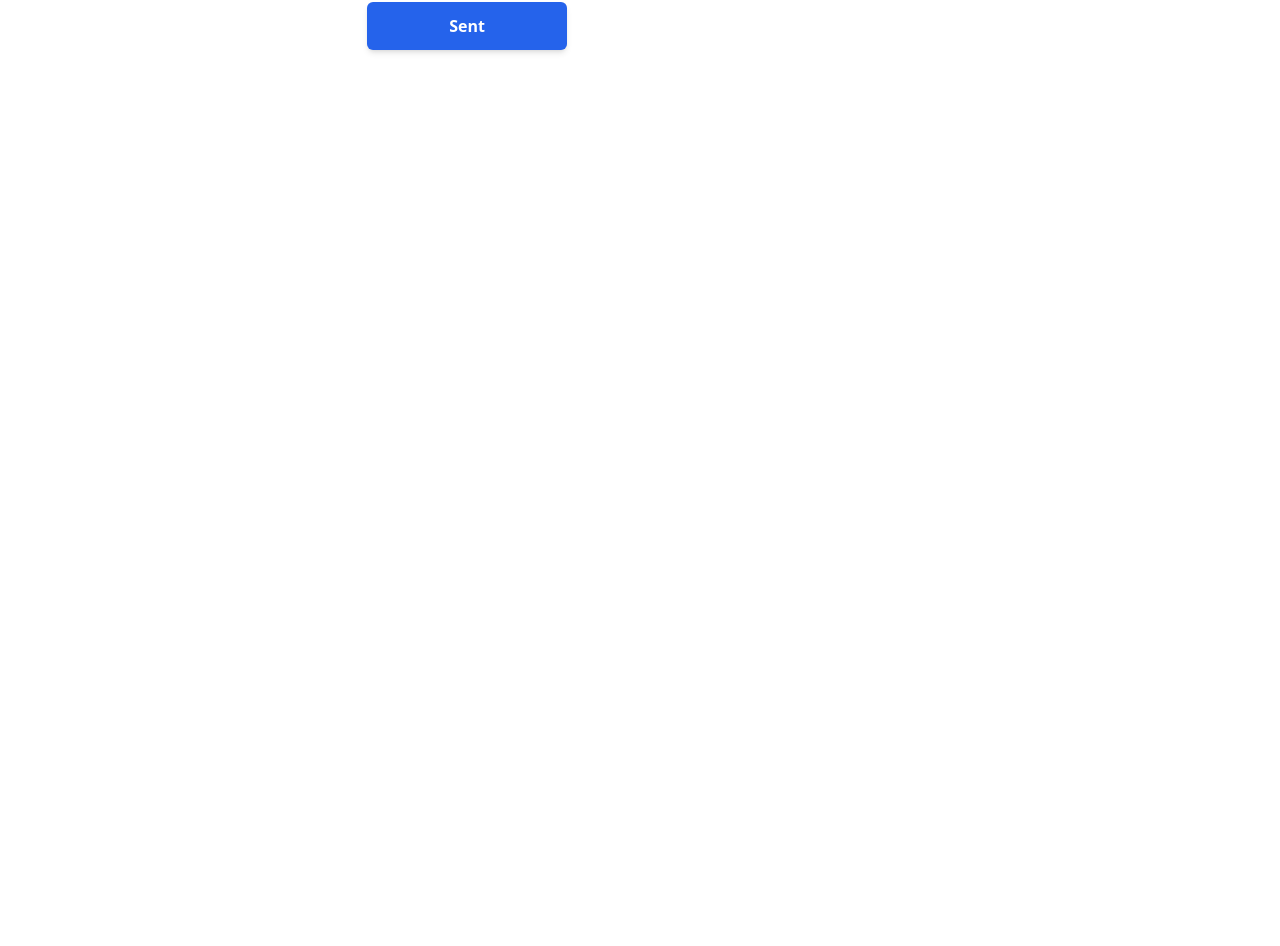
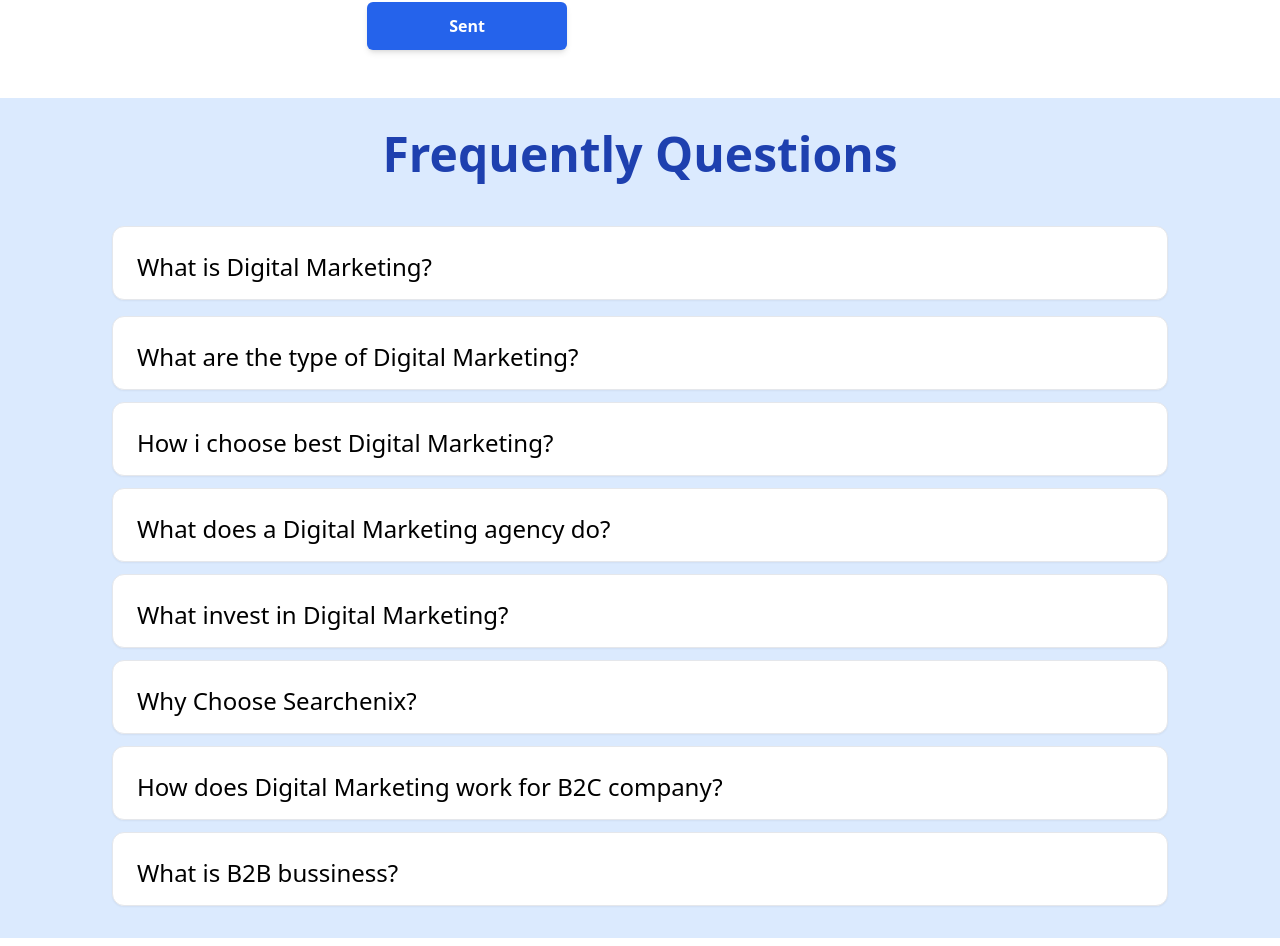
Before and after one commit to PradhumanSinghNaruka/Digital-Marketing, a React (Create React App) app in the folder frontend/: page / in a window 1280 px wide. Shown: the part 3518-4464 px from the top of the page. Before the commit the page ends 3616 px from the top, so only its background shows below. Built offline with nearby package versions, Linux system fonts and the light colour scheme.

Commit message:
full stack

```diff
--- a/frontend/src/App.js
+++ b/frontend/src/App.js
@@ -5,6 +5,7 @@ import Steps from './components/Steps';
 import Product from './components/Product';
 import Why from './components/Why';
 import Contact from './components/Contact';
+import Questions from './components/Questions';
 
 function App() {
   return (
@@ -16,6 +17,7 @@ function App() {
         <Why />
         <Product />
         <Contact />
+        <Questions />
       </div>
     </>
   )
--- a/frontend/src/components/Contact.js
+++ b/frontend/src/components/Contact.js
@@ -6,7 +6,7 @@ function Contact() {
       <div className="max-w-screen-xl mx-auto justify-center items-center mt-12 mb-12">
         <div className="justify-center items-center text-center mt-8 space-y-4">
           <div className="grid justify-center items-center text-center">
-            <h1 className="font-bold text-blue-900 text-5xl p-4 mb-4">
+            <h1 className="font-bold text-blue-800 text-5xl p-4 mb-4">
               Get In Touch
             </h1>
             <div className="flex space-x-8 mt-4">
--- /dev/null
+++ b/frontend/src/components/Footer.js
@@ -0,0 +1,11 @@
+import React from 'react'
+
+function Footer() {
+  return (
+    <div>
+
+    </div>
+  )
+}
+
+export default Footer
--- a/frontend/src/components/Questions.js
+++ b/frontend/src/components/Questions.js
@@ -1,11 +1,83 @@
-import React from 'react'
+import React, { useState } from "react";
+
 
 function Questions() {
+  const faqs = [
+    {
+      question: "What is Digital Marketing?",
+      answer:
+        "Digital marketing or online marketing is a strategic approach to promote brands on digital platforms and connect with potential buyers. These platforms include web-based advertising, social media, email, and text and multimedia messages.",
+    },
+    {
+      question: "What are the type of Digital Marketing?",
+      answer:
+        "Digital marketing services can be broken into the 8 types: Search Engine Optimization (SEO), Content Marketing, Social Media Marketing, Pay-per-Click (PPC), Email Marketing, Influencer Marketing, Marketing Analytics and Affiliate Marketing. A top digital marketing company will cover all this (and then some more!)",
+    },
+    {
+      question: "How i choose best Digital Marketing?",
+      answer:
+        "Aligned with your Goals and Outcomes.Services Offered,Proof is in the pudding,Team,No Tall claims, Easy to Get in Touch",
+    },
+    {
+      question: "What does a Digital Marketing agency do?",
+      answer:
+        "A digital marketing agency offers a wide range of services to help businesses establish and grow their online presence. Some of the most common digital marketing services include:",
+    },
+    {
+      question: "What invest in Digital Marketing?",
+      answer:
+        "As of 2022, 69% of the world's population, or 4.9 billion people, actively use the internet, with the average internet user spending at least 145 mins online every day. That’s a lot of people spending a lot of time online, but if you still need to be convinced, here are 6 great reasons you should invest in digital marketing.",
+    },
+    {
+      question: "Why Choose Searchenix?",
+      answer:
+        "Apart from the fact that we are the best, you should choose AdLift for the following reasons.",
+    },
+    {
+      question: "How does Digital Marketing work for B2C company?",
+      answer:
+        "B2B digital marketing refers to a market where businesses are the purchasers of goods and services from other businesses. As digital platforms become the most important means of conducting business, digital marketing gives you roadmap for increasing online visibility and expanding market share. B2B digital marketing has several key components that aim to grow your business online and get those much-needed leads. ",
+    },
+    {
+      question: "What is B2B bussiness?",
+      answer:
+        "B2C marketing uses social media, email campaigns, and influencer marketing to drive sales.",
+    }
+  ];
+  const [openIndex, setOpenIndex] = useState(null);
+
+  const toggleFAQ = (index) => {
+    setOpenIndex(openIndex === index ? null : index);
+  };
   return (
-    <div>
-
-    </div>
-  )
+    <>
+      <div
+        name="Home"
+        className="w-full px-4 md:px-20 text-black mb-12 md:mb-2 md:mt-12 bg-blue-100"
+      >
+        <div className="max-w-screen-2xl mx-auto grid w-full p-8">
+          <h1 className="text-center text-5xl text-blue-800 font-bold">Frequently Questions</h1>
+          <div className="md:w-full mt-12 order-2 space-y-3">
+            {faqs.map((faq, index) => (
+              <div key={index} className="mb-4 border-b pb-4 space-y-4 border rounded-xl p-6 shadow-sm bg-white">
+                <button
+                  onClick={() => toggleFAQ(index)}
+                  className="text-left w-full text-xl md:text-2xl font-medium text-black hover:underline"
+                >
+                  {faq.question}
+                </button>
+                {openIndex === index && (
+                  <p className="mt-2 text-gray-700 text-sm md:text-xl">
+                    {faq.answer}
+                  </p>
+                )}
+              </div>
+            ))}
+          </div>
+        </div>
+      </div>
+    </>
+  );
 }
 
-export default Questions
+export default Questions;
```
